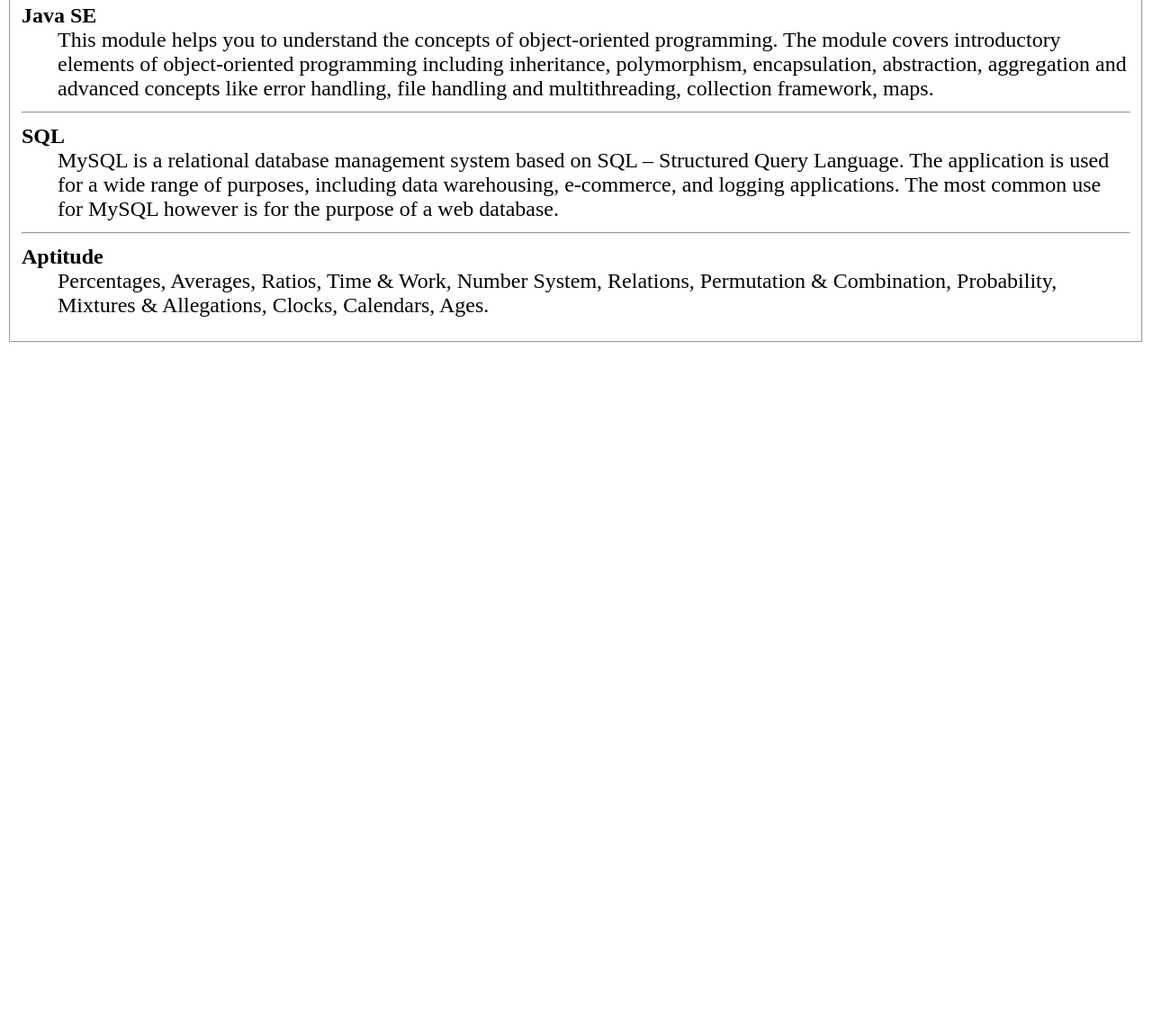
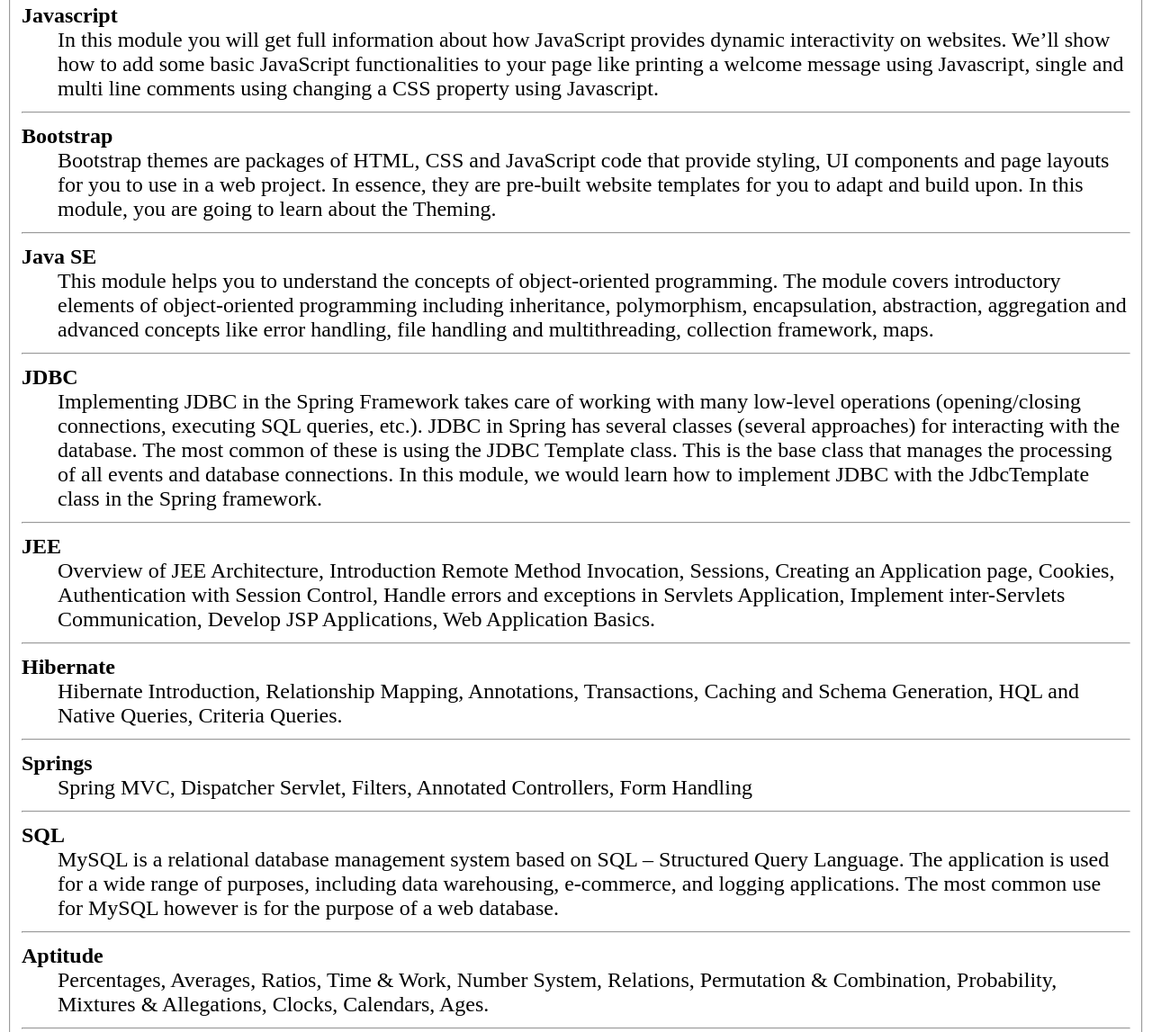
Before and after one commit to Padmashree10/HTML_Project.github.io, a plain HTML site: page full-stack-development-course.html in a window 1280 px wide. Shown: the part 2056-3203 px from the top of the page at 90% size. Before the commit the page ends 2445 px from the top, so only its background shows below. Drawn offline with Linux system fonts and the light colour scheme.

Commit message:
Update full-stack-development-course.html

```diff
--- a/full-stack-development-course.html
+++ b/full-stack-development-course.html
@@ -175,16 +175,35 @@
                 <dt><b>CSS</b></dt>
                 <dd>CSS Basic styles In this module, you would learn about Styling Images, Links, Tables, Borders, Margins, Lists, Padding, Cursors.</dd>
                 <hr>
+                <dt><b>Javascript</b></dt>
+                <dd>In this module you will get full information about how JavaScript provides dynamic interactivity on websites. We’ll show how to add some basic JavaScript functionalities to your page like printing a welcome message using Javascript, single and multi line comments using changing a CSS property using Javascript.</dd>
+                <hr>
+                <dt><b>Bootstrap</b></dt>
+                <dd>Bootstrap themes are packages of HTML, CSS and JavaScript code that provide styling, UI components and page layouts for you to use in a web project. In essence, they are pre-built website templates for you to adapt and build upon. In this module, you are going to learn about the Theming.</dd>
+                <hr>
                 <dt><b>Java SE</b></dt>
-                <dd>
-                    This module helps you to understand the concepts of object-oriented programming. The module covers introductory elements of object-oriented programming including inheritance, polymorphism, encapsulation, abstraction, aggregation and advanced concepts like error handling, file handling and multithreading, collection framework, maps.</dd>
-                    <hr>
+                <dd>This module helps you to understand the concepts of object-oriented programming. The module covers introductory elements of object-oriented programming including inheritance, polymorphism, encapsulation, abstraction, aggregation and advanced concepts like error handling, file handling and multithreading, collection framework, maps.</dd>
+                <hr>
+                <dt><b>JDBC</b></dt>
+                <dd>Implementing JDBC in the Spring Framework takes care of working with many low-level operations (opening/closing connections, executing SQL queries, etc.). JDBC in Spring has several classes (several approaches) for interacting with the database. The most common of these is using the JDBC Template class. This is the base class that manages the processing of all events and database connections. In this module, we would learn how to implement JDBC with the JdbcTemplate class in the Spring framework.</dd>
+                <hr>
+                <dt><b>JEE</b></dt>
+                <dd>Overview of JEE Architecture, Introduction Remote Method Invocation, Sessions, Creating an Application page, Cookies, Authentication with Session Control, Handle errors and exceptions in Servlets Application, Implement inter-Servlets Communication, Develop JSP Applications, Web Application Basics.</dd>
+                <hr>
+                <dt><b>Hibernate</b></dt>
+                <dd>Hibernate Introduction, Relationship Mapping, Annotations, Transactions, Caching and Schema Generation, HQL and Native Queries, Criteria Queries.</dd>
+                <hr>
+                <dt><b>Springs</b></dt>
+                <dd>Spring MVC, Dispatcher Servlet, Filters, Annotated Controllers, Form Handling</dd>
+                <hr>
                 <dt><b>SQL</b></dt>
                 <dd>MySQL is a relational database management system based on SQL – Structured Query Language. The application is used for a wide range of purposes, including data warehousing, e-commerce, and logging applications. The most common use for MySQL however is for the purpose of a web database.</dd>
                 <hr>
                 <dt><b>Aptitude</b></dt>
                 <dd>Percentages, Averages, Ratios, Time & Work, Number System, Relations, Permutation & Combination, Probability, Mixtures & Allegations, Clocks, Calendars, Ages.</dd>
-
+                <hr>
+                <dt><b>Personality Development</b></dt>
+                <dd>This module helps you build all the necessary skills to stand out from the crowd, This module includes Email writing, Online interview etiquette, Resume building, Linkedin profile curating, Video resume, Mock interviews with regular feedback.</dd>
             </font>
         </dl>
     </fieldset>
```
